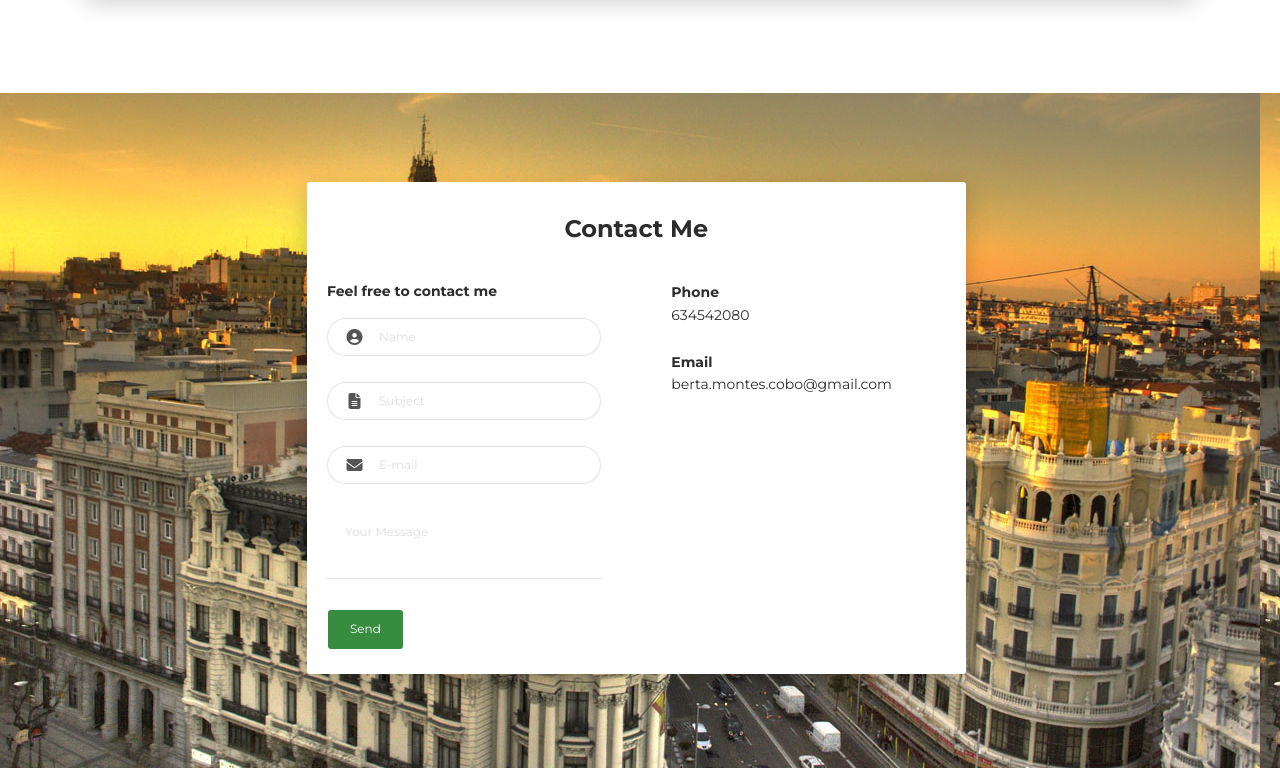
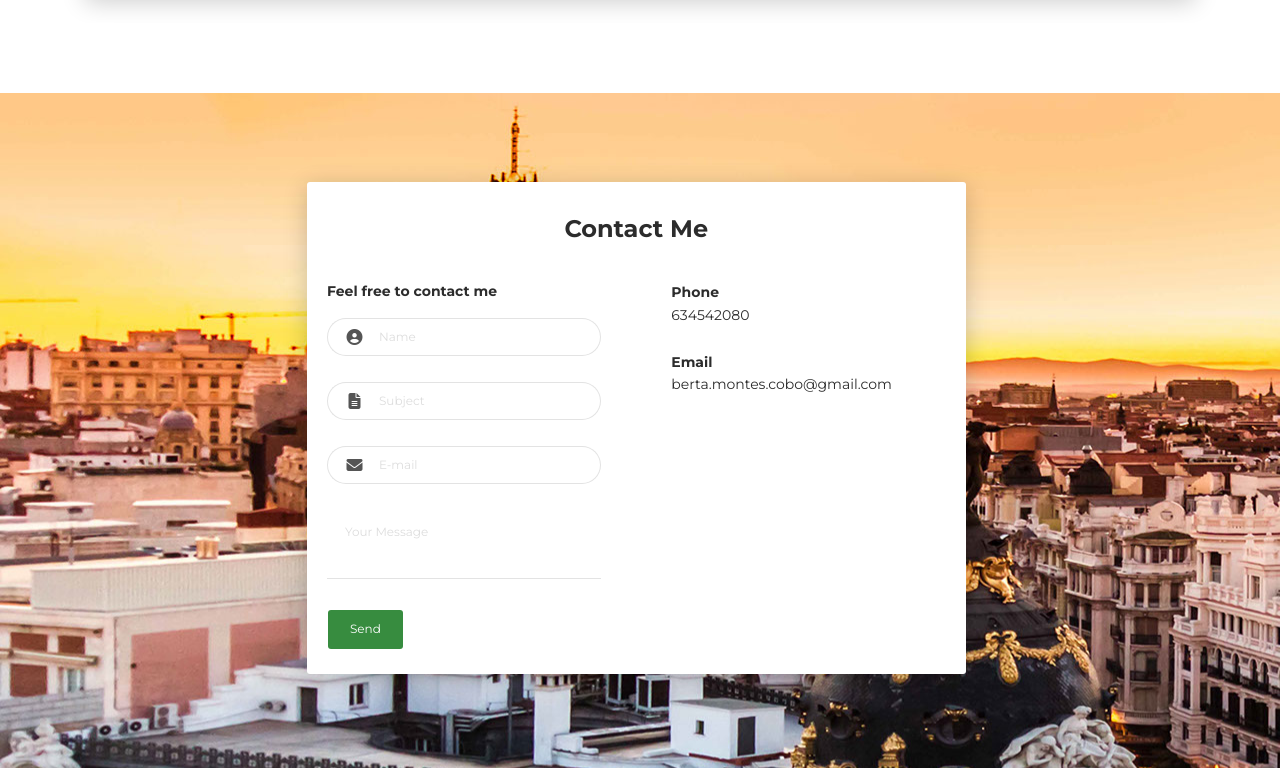
Before and after one commit to Comonber/templateCV, a plain HTML site: page index.html in a window 1280 px wide. Shown: the part 2317-3089 px from the top of the page. Drawn offline with Linux system fonts and the light colour scheme.

Commit message:
incormporada una imagen de madir de mas resolucion

```diff
--- a/index.html
+++ b/index.html
@@ -225,7 +225,7 @@
 </div>
 
 <div class="section" id="contact">
-  <div class="cc-contact-information" style="background-image: url('images/staticmap.png');">
+  <div class="cc-contact-information" style="background-image: url('images/map.png');">
     <div class="container">
       <div class="cc-contact">
         <div class="row">
```
Also changed, not shown: images/map.png (added).
